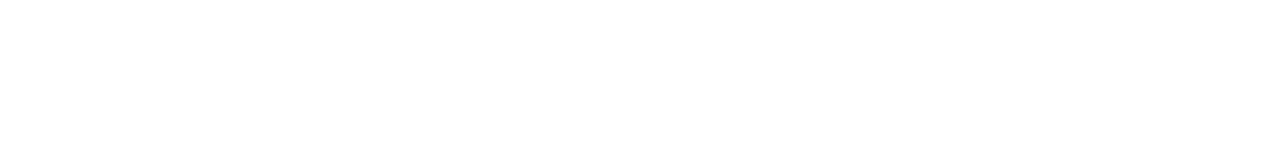
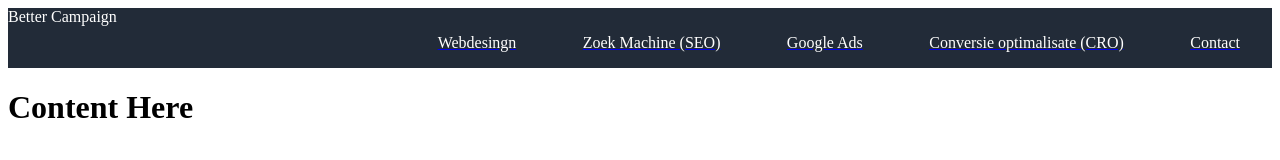
Before and after one commit to usamaghazi/betterCampaign, a Gatsby site: page /contact in a window 1280 px wide. Before the commit this address had no page. Built offline with nearby package versions, Linux system fonts and the light colour scheme; Gatsby itself is replaced by a stand-in of ours.

Commit message:
First UI

```diff
--- a/package.json
+++ b/package.json
@@ -14,6 +14,7 @@
     "gatsby-plugin-sharp": "^4.2.0",
     "gatsby-source-filesystem": "^4.2.0",
     "gatsby-transformer-sharp": "^4.2.0",
+    "msgpackr": "^1.5.1",
     "prop-types": "^15.7.2",
     "react": "^17.0.1",
     "react-dom": "^17.0.1",
--- /dev/null
+++ b/src/components/Header/Header.css
@@ -0,0 +1,23 @@
+.Navbar {
+  display: flex;
+  background-color: #222b38;
+  justify-content: space-between;
+}
+.NavBrand {
+  flex-grow: 1;
+}
+.NavOptions {
+  flex: 3;
+  /* background-color: red; */
+  padding-top: 10px;
+  padding-right: 2rem;
+}
+.NavItems {
+  list-style: none;
+  display: flex;
+  justify-content: space-between;
+  align-items: center;
+}
+li {
+  color: white;
+}
--- /dev/null
+++ b/src/components/Header/Header.js
@@ -0,0 +1,47 @@
+import React from "react"
+
+import { Link } from "gatsby"
+
+import "./Header.css"
+const Header = () => {
+  return (
+    <div className="Navbar">
+      <div className="NavBrand" style={{ color: "white" }}>
+        Better Campaign
+      </div>
+      <div className="NavOptions">
+        <ul
+          style={{
+            listStyle: "none",
+            display: "flex",
+            justifyContent: "space-between",
+            alignItems: "center",
+          }}
+        >
+          <Link to="/page-2/">
+            {" "}
+            <li>Webdesingn</li>
+          </Link>
+          <Link to="/page-2/">
+            {" "}
+            <li>Zoek Machine (SEO)</li>
+          </Link>
+          <Link to="/page-2/">
+            {" "}
+            <li>Google Ads</li>
+          </Link>
+          <Link to="/conversie/">
+            {" "}
+            <li>Conversie optimalisate (CRO)</li>
+          </Link>
+          <Link to="/contact/">
+            {" "}
+            <li>Contact</li>
+          </Link>
+        </ul>
+      </div>
+    </div>
+  )
+}
+
+export default Header
--- /dev/null
+++ b/src/pages/contact.js
@@ -0,0 +1,12 @@
+import React from 'react';
+import Header from '../components/Header/Header';
+const FourthPage = () =>{
+    return(
+        <>
+        <Header/>
+        <h1>Content Here</h1>
+        </>
+    )
+}
+
+export default FourthPage;
```
Also changed, not shown: src/components/Contact/Contact.js (added, +13 -0 lines), src/components/Conversie/Conversie.js (added, +13 -0 lines), src/components/MainPage/MainPage.js (added, +8 -0 lines), src/pages/conversie.js (added, +12 -0 lines), src/pages/index.js (+27 -25 lines), 2 other files.
